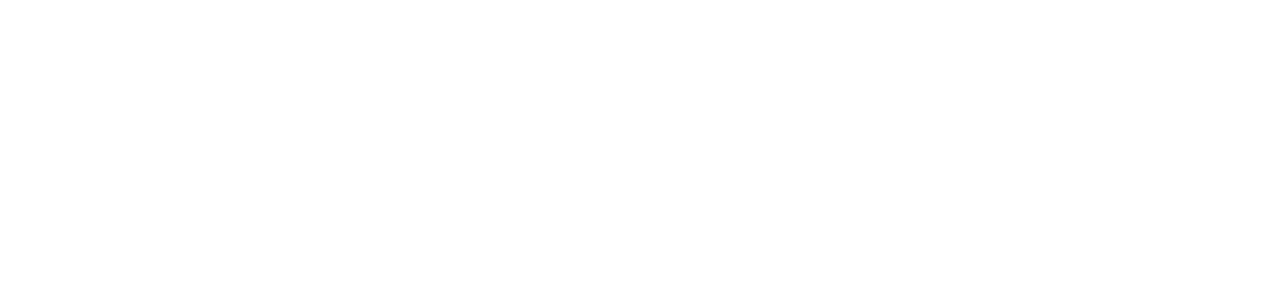
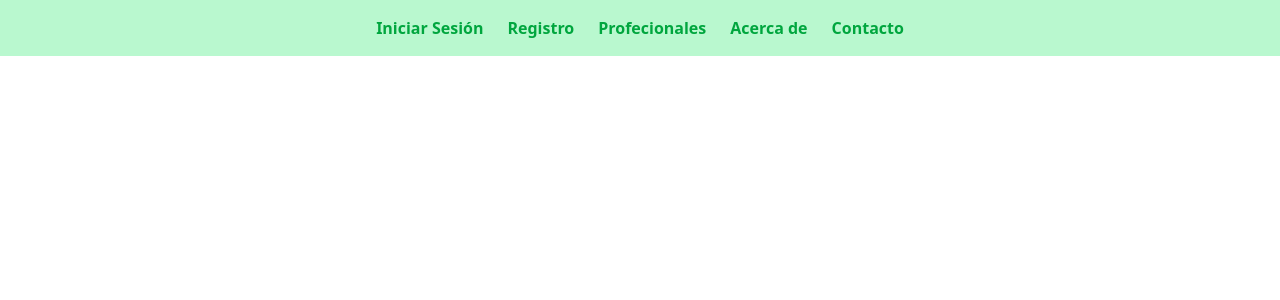
Before and after one commit to aletorresprado/clinica, a React (Vite) app: page / in a window 1280 px wide. Shown: the top 300 px of the page. Built offline with nearby package versions, Linux system fonts and the light colour scheme.

Commit message:
navbar, falta cambiar etiquetas

```diff
--- a/src/components/Navbar.jsx
+++ b/src/components/Navbar.jsx
@@ -1,4 +1,4 @@
-import React, { useState } from 'react';
+import React, { useState } from 'react'
 
 function HamburgerMenu() {
   const [isOpen, setIsOpen] = useState(false);
@@ -41,7 +41,15 @@
         </div>
       </div>
 
-
+      {/* Contenido que siempre es visible en pantallas grandes */}
+      <nav className="hidden bg-green-200 lg:flex justify-center p-4">
+        {/* Cambiar los "a" por link */}
+        <a href="#" className="mx-3 font-bold text-green-600 hover:text-sky-600">Iniciar Sesión</a>
+        <a href="#" className="mx-3 font-bold text-green-600 hover:text-sky-600">Registro</a>
+        <a href="#" className="mx-3 font-bold text-green-600 hover:text-sky-600">Profecionales</a>
+        <a href="#" className="mx-3 font-bold text-green-600 hover:text-sky-600">Acerca de</a>
+        <a href="#" className="mx-3 font-bold text-green-600 hover:text-sky-600">Contacto</a>
+      </nav>
     </div>
   );
 }
```
